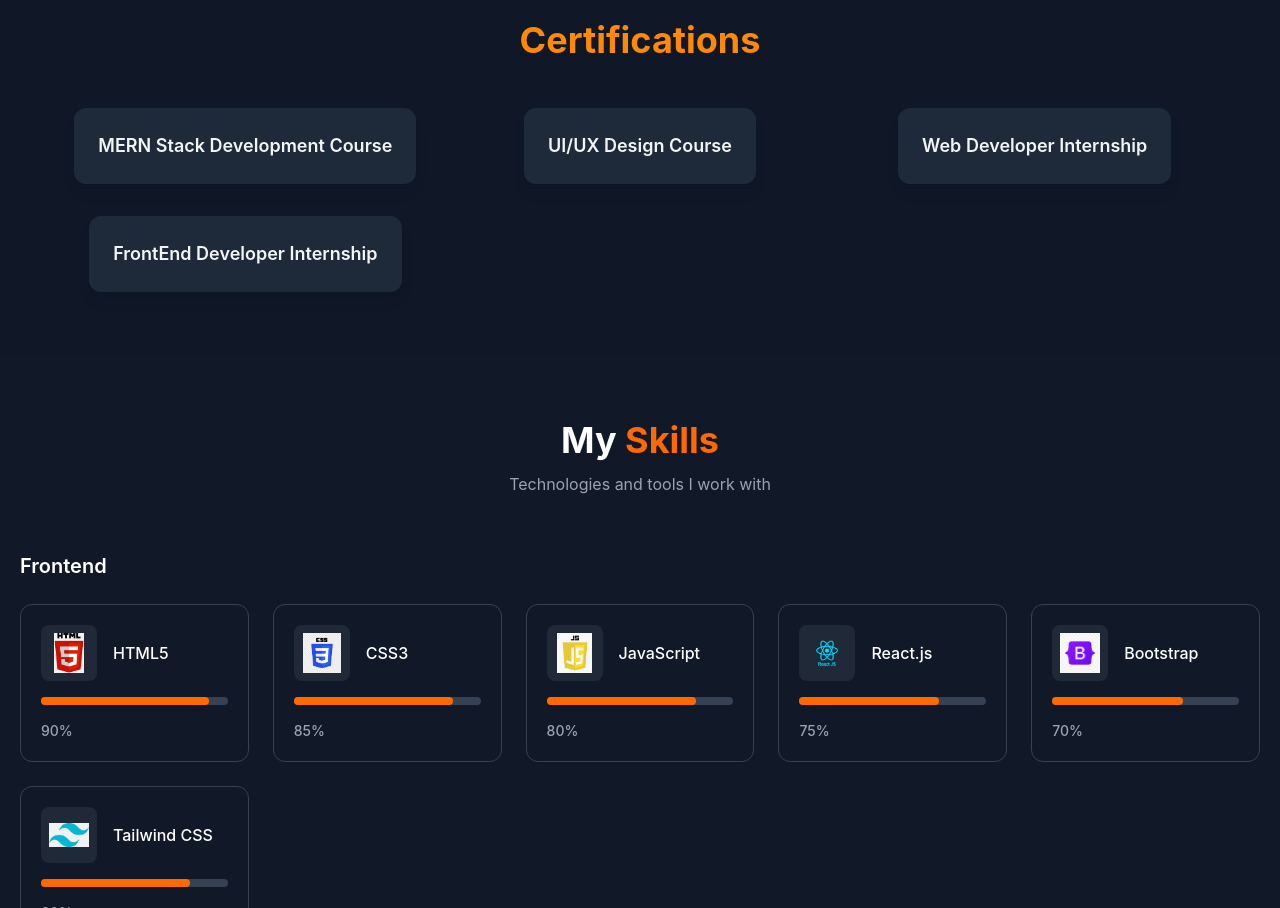
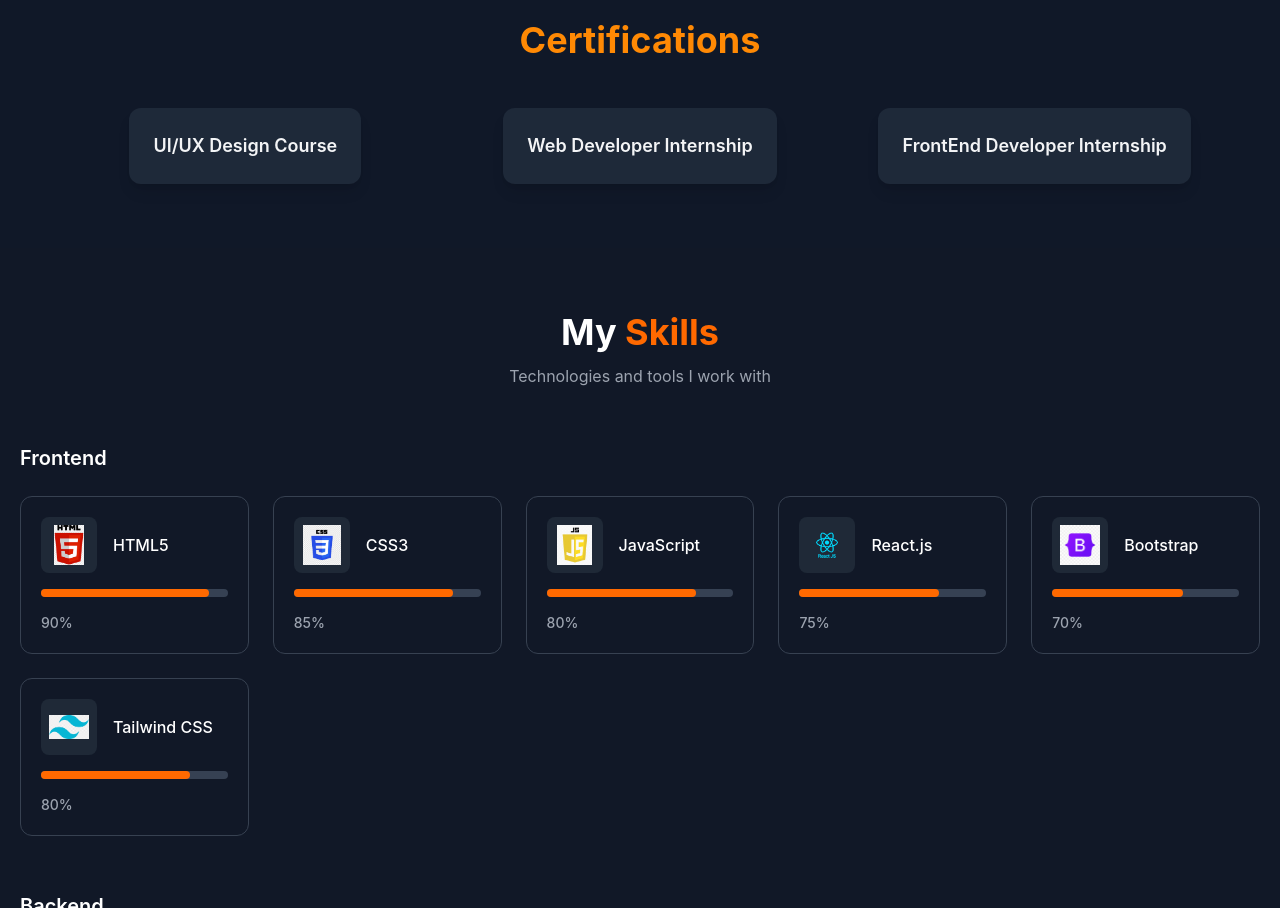
Before and after one commit to Sswathi17/Swathi-Portfolio-website, a React (Vite) app: page / in a window 1280 px wide. Shown: the part 2340-3248 px from the top of the page. Built offline with nearby package versions, Linux system fonts and the light colour scheme.

Commit message:
Update Certificates.jsx

```diff
--- a/src/components/Certificates.jsx
+++ b/src/components/Certificates.jsx
@@ -1,6 +1,5 @@
 // Certificates.jsx
 import React, { useState, useEffect } from "react";
-import qspidersCertificate from '../assets/qspiders_certificate.jpeg';
 import techVedhuCertificate from '../assets/tech_vedhu_certificate.jpeg';
 import startnetCertificate from '../assets/startnet_certificate.jpeg';
 import sixSigmaCertificate from '../assets/six_sigma_certificate.jpeg';
@@ -9,7 +8,6 @@ const Certificates = ({ darkMode }) => {
   const [selectedCert, setSelectedCert] = useState(null);
 
   const certificates = [
-    { name: "MERN Stack Development Course", image: qspidersCertificate },
     { name: "UI/UX Design Course", image: techVedhuCertificate },
     { name: "Web Developer Internship", image: startnetCertificate },
     { name: "FrontEnd Developer Internship", image: sixSigmaCertificate },
```
